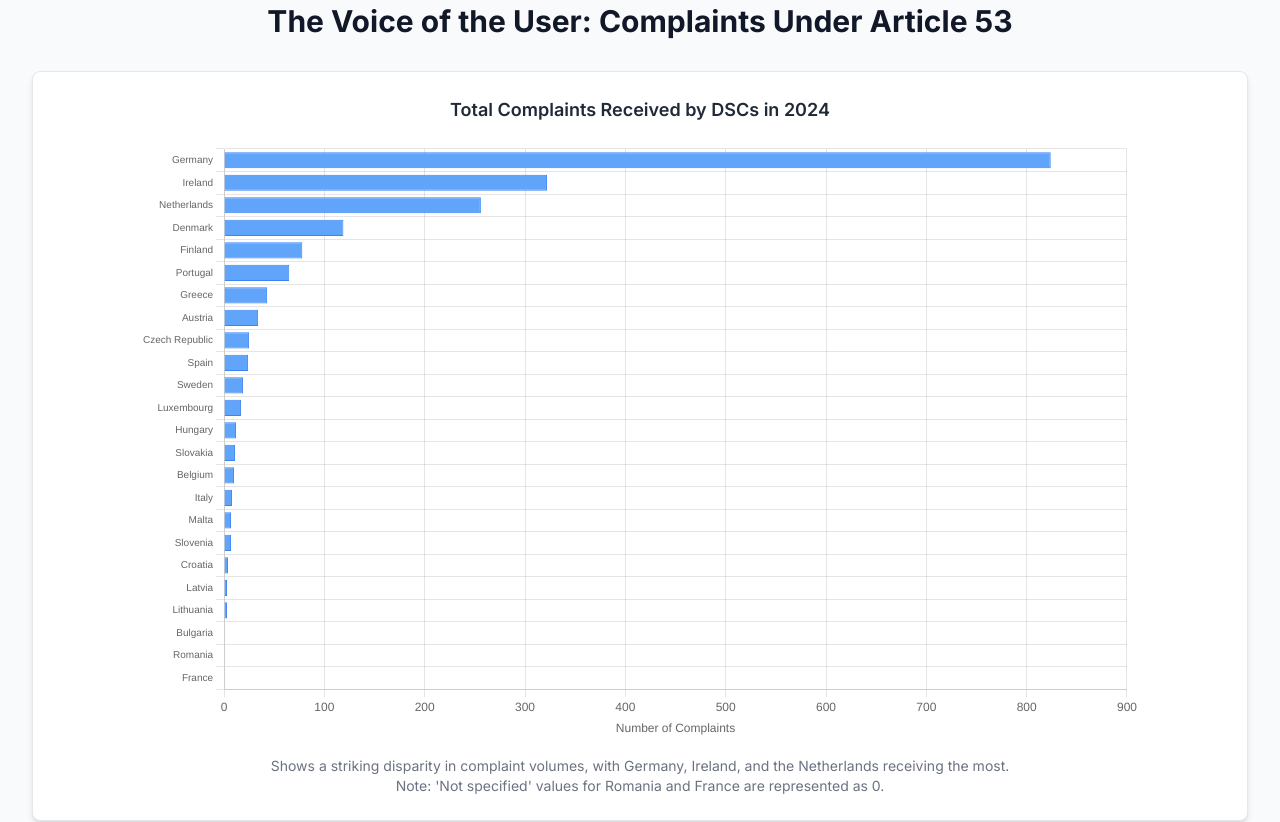
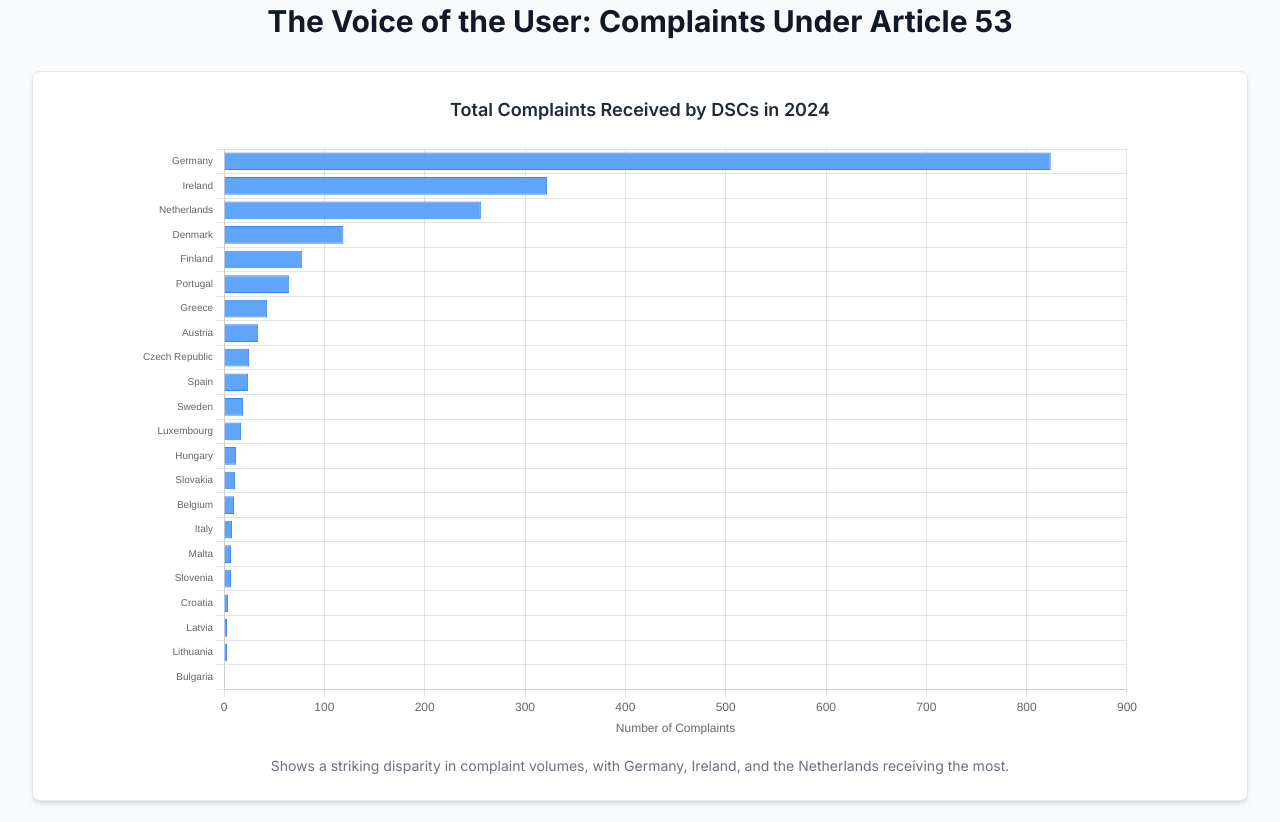
Before and after one commit to Geradin-Partners/DSA, a plain HTML site: page index.html in a window 1280 px wide. Shown: the part 1117-1939 px from the top of the page. Drawn offline with nearby package versions, Linux system fonts and the light colour scheme.

Commit message:
Update index.html

```diff
--- a/index.html
+++ b/index.html
@@ -118,7 +118,7 @@
                 <div class="bar-chart-container">
                     <canvas id="complaintsChart"></canvas>
                 </div>
-                 <p class="text-center text-sm text-gray-500 mt-4">Shows a striking disparity in complaint volumes, with Germany, Ireland, and the Netherlands receiving the most.<br>Note: 'Not specified' values for Romania and France are represented as 0.</p>
+                 <p class="text-center text-sm text-gray-500 mt-4">Shows a striking disparity in complaint volumes, with Germany, Ireland, and the Netherlands receiving the most.</p>
             </div>
 
             <div class="grid grid-cols-1 lg:grid-cols-2 gap-8">
@@ -327,10 +327,10 @@
         new Chart(complaintsCtx, {
             type: 'bar',
             data: {
-                labels: ['Germany', 'Ireland', 'Netherlands', 'Denmark', 'Finland', 'Portugal', 'Greece', 'Austria', 'Czech Republic', 'Spain', 'Sweden', 'Luxembourg', 'Hungary', 'Slovakia', 'Belgium', 'Italy', 'Malta', 'Slovenia', 'Croatia', 'Latvia', 'Lithuania', 'Bulgaria', 'Romania', 'France'],
+                labels: ['Germany', 'Ireland', 'Netherlands', 'Denmark', 'Finland', 'Portugal', 'Greece', 'Austria', 'Czech Republic', 'Spain', 'Sweden', 'Luxembourg', 'Hungary', 'Slovakia', 'Belgium', 'Italy', 'Malta', 'Slovenia', 'Croatia', 'Latvia', 'Lithuania', 'Bulgaria'],
                 datasets: [{
                     label: 'Total Complaints Received',
-                    data: [824, 322, 256, 119, 78, 65, 43, 34, 25, 24, 19, 17, 12, 11, 10, 8, 7, 7, 4, 3, 3, 0, 0, 0],
+                    data: [824, 322, 256, 119, 78, 65, 43, 34, 25, 24, 19, 17, 12, 11, 10, 8, 7, 7, 4, 3, 3, 0],
                     backgroundColor: '#60a5fa',
                     borderColor: '#3b82f6',
                     borderWidth: 1
```
